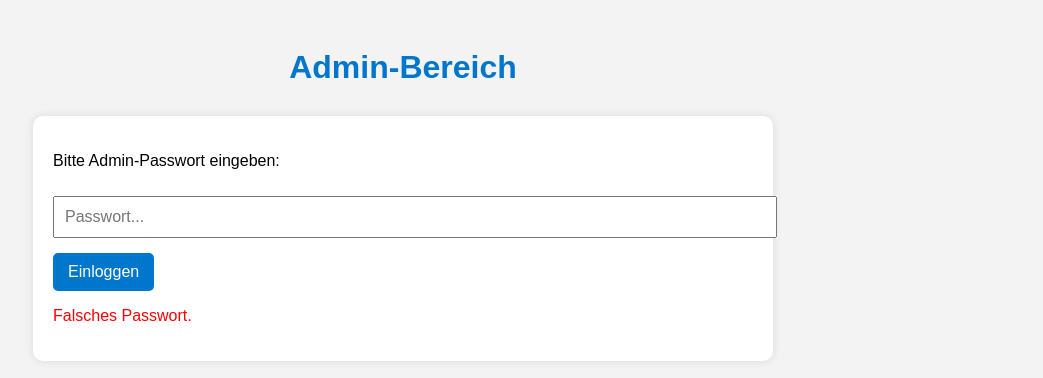
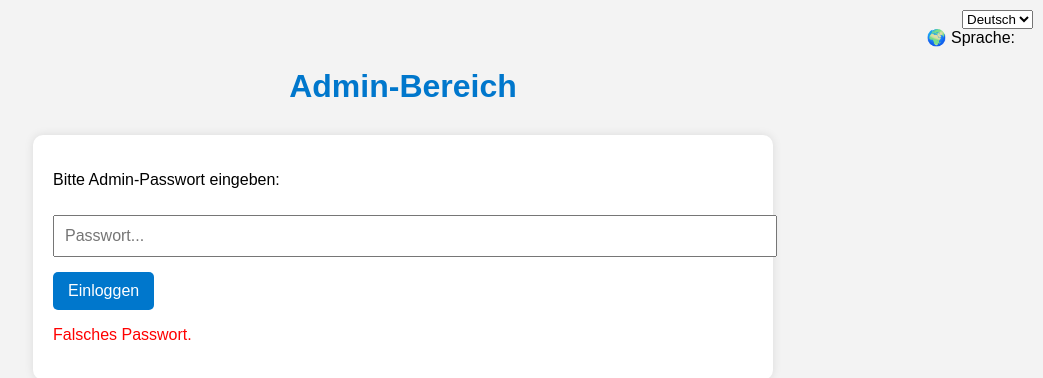
Before and after one commit to ernat89/besuchskalender, a website: page frontend/admin.html in a window 1280 px wide. Both pictures are taken after a click on the button "Einloggen". Shown: the whole page, without its empty margins (237-1280 px from the left). Drawn offline with Linux system fonts and the light colour scheme.

Commit message:
Update admin.html

```diff
--- a/frontend/admin.html
+++ b/frontend/admin.html
@@ -2,7 +2,7 @@
 <html lang="de">
 <head>
   <meta charset="UTF-8">
-  <title>Admin Übersicht</title>
+  <title data-i18n="admin.heading">Admin-Bereich</title>
   <meta name="viewport" content="width=device-width, initial-scale=1.0">
   <style>
     body {
@@ -10,7 +10,12 @@
       background: #f3f3f3;
       padding: 20px;
     }
-    h1 {
+    #languageSwitcher {
+      position: absolute;
+      top: 10px;
+      right: 10px;
+    }
+    h1, h2 {
       text-align: center;
       color: #0077cc;
     }
@@ -57,17 +62,26 @@
   </style>
 </head>
 <body>
-  <h1>Admin-Bereich</h1>
+  <div style="text-align:right;">
+    <label for="languageSwitcher">🌍 Sprache:</label>
+    <select id="languageSwitcher">
+      <option value="de">Deutsch</option>
+      <option value="tr">Türkçe</option>
+      <option value="en">English</option>
+    </select>
+  </div>
+
+  <h1 data-i18n="admin.heading">Admin-Bereich</h1>
 
   <div id="authSection">
-    <p>Bitte Admin-Passwort eingeben:</p>
+    <p data-i18n="admin.loginText">Bitte Admin-Passwort eingeben:</p>
     <input type="password" id="adminPassword" placeholder="Passwort...">
-    <button onclick="checkPassword()">Einloggen</button>
+    <button onclick="checkPassword()" data-i18n="admin.button">Einloggen</button>
     <p id="authStatus" style="color:red;"></p>
   </div>
 
   <div id="adminContent" style="display: none;">
-    <h2>Alle Buchungen</h2>
+    <h2 data-i18n="admin.tableHeading">Alle Buchungen</h2>
     <table id="bookingTable">
       <thead>
         <tr>
@@ -83,8 +97,9 @@
     </table>
   </div>
 
+  <script src="i18n.js"></script>
   <script>
-    const ADMIN_PASSWORD = "ErNat1989!"; // ⛔ Dein persönliches Passwort
+    const ADMIN_PASSWORD = "ErNat1989!";
 
     function checkPassword() {
       const entered = document.getElementById("adminPassword").value;
@@ -93,7 +108,7 @@
         document.getElementById("adminContent").style.display = "block";
         loadBookings();
       } else {
-        document.getElementById("authStatus").textContent = "Falsches Passwort.";
+        document.getElementById("authStatus").textContent = translations[lang].admin.wrong;
       }
     }
 
@@ -104,7 +119,7 @@
       const tbody = document.querySelector("#bookingTable tbody");
 
       if (data.length === 0) {
-        tbody.innerHTML = "<tr><td colspan='6'>Keine Buchungen gefunden.</td></tr>";
+        tbody.innerHTML = `<tr><td colspan="6">${translations[lang].admin.noBookings}</td></tr>`;
         return;
       }
 
@@ -122,6 +137,16 @@
         tbody.appendChild(row);
       });
     }
+
+    const switcher = document.getElementById("languageSwitcher");
+    switcher.addEventListener("change", () => {
+      localStorage.setItem("lang", switcher.value);
+      applyTranslations(switcher.value);
+    });
+
+    const lang = localStorage.getItem("lang") || "de";
+    switcher.value = lang;
+    applyTranslations(lang);
   </script>
 </body>
 </html>
```
